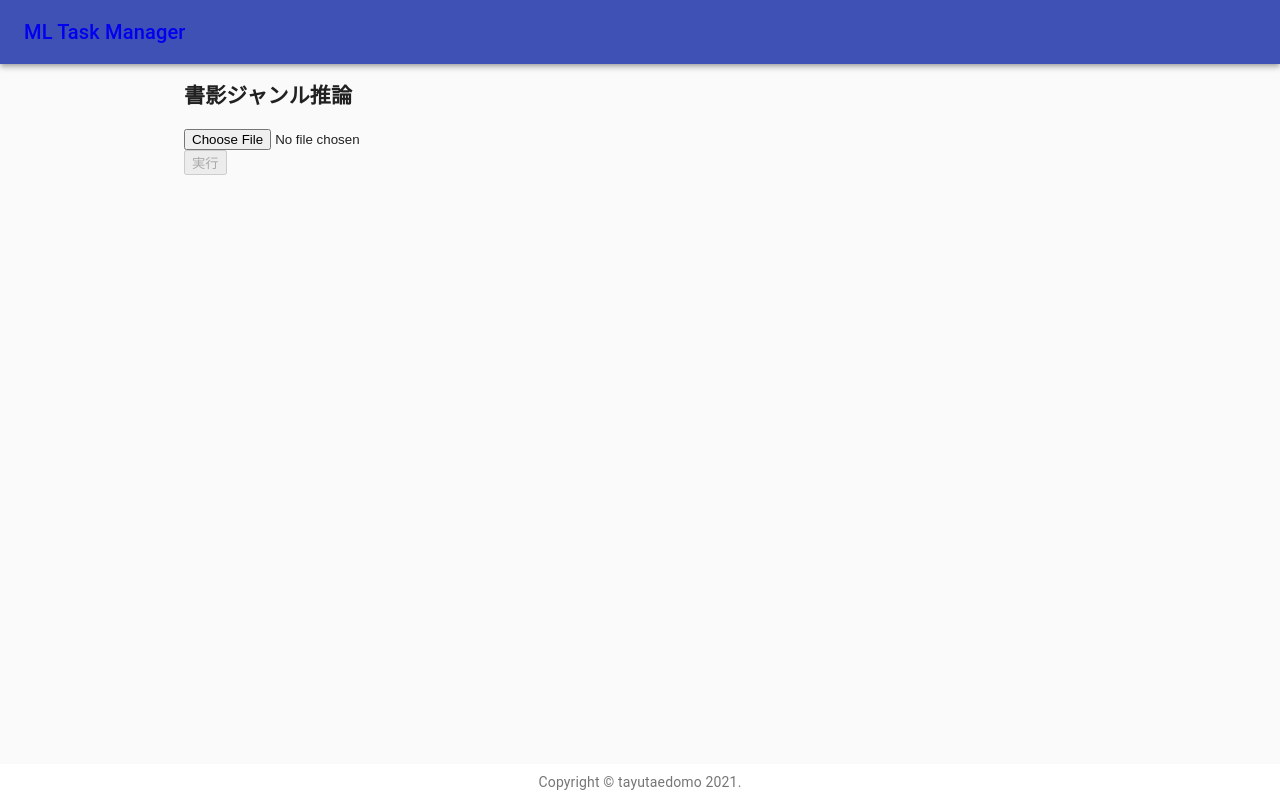
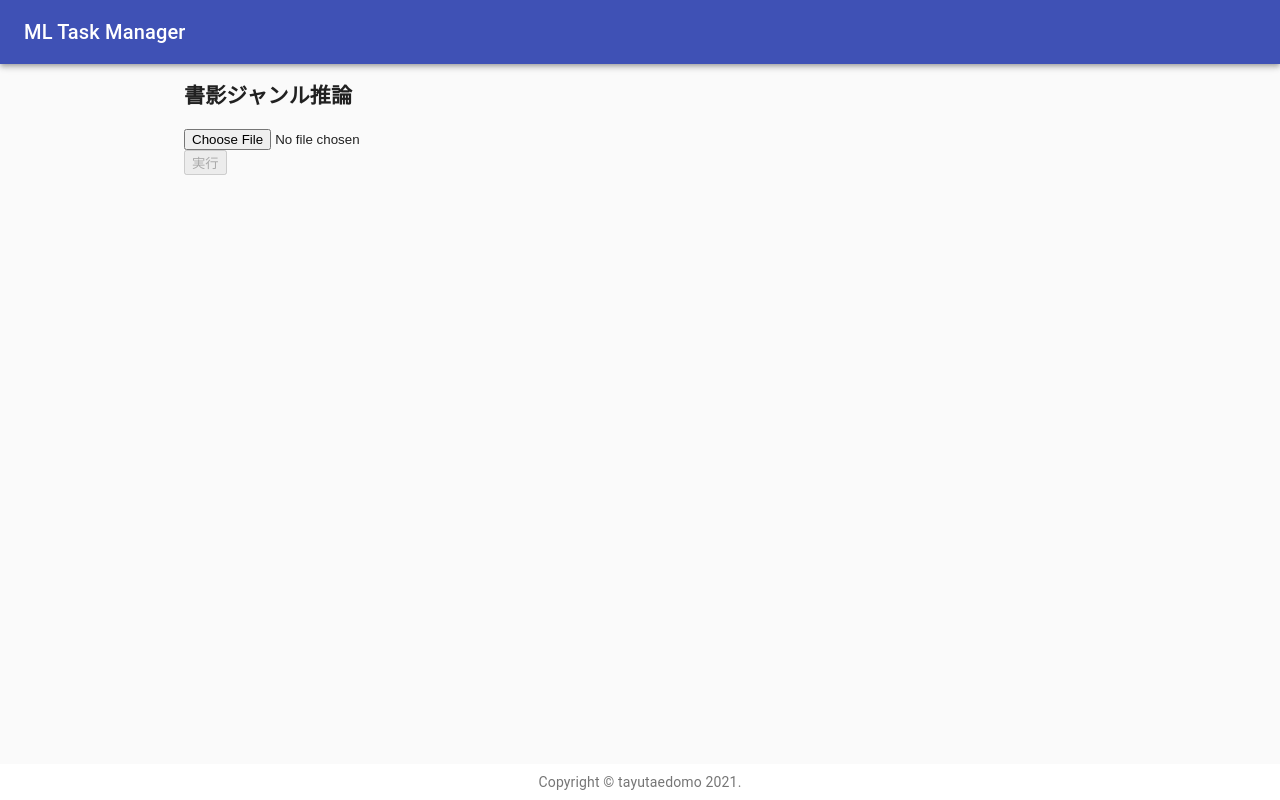
Before and after one commit to tayutaedomo/ml-tasks, a React (Create React App) app: page /novel_category in a window 1280 px wide. Built offline with nearby package versions, Linux system fonts and the light colour scheme; no server answers.

Commit message:
fix: Tweak header design

```diff
--- a/src/components/layout/Header.js
+++ b/src/components/layout/Header.js
@@ -1,17 +1,21 @@
 import React from 'react';
-import AppBar from '@material-ui/core/AppBar';
-import Toolbar from '@material-ui/core/Toolbar';
-import Typography from '@material-ui/core/Typography';
-import Link from '@material-ui/core/Link';
+import { useHistory } from 'react-router';
+import { AppBar, Toolbar, Typography } from '@material-ui/core';
 
 export default function Header() {
+  const history = useHistory();
+
+  const onLinkClick = () => {
+    history.push('/');
+  };
+
   return (
     <AppBar position="relative">
       <Toolbar>
         <Typography variant="h6" color="inherit" noWrap>
-          <Link color="initial" href="/">
+          <div style={{ cursor: 'pointer' }} onClick={onLinkClick}>
             ML Task Manager
-          </Link>
+          </div>
         </Typography>
       </Toolbar>
     </AppBar>
```
